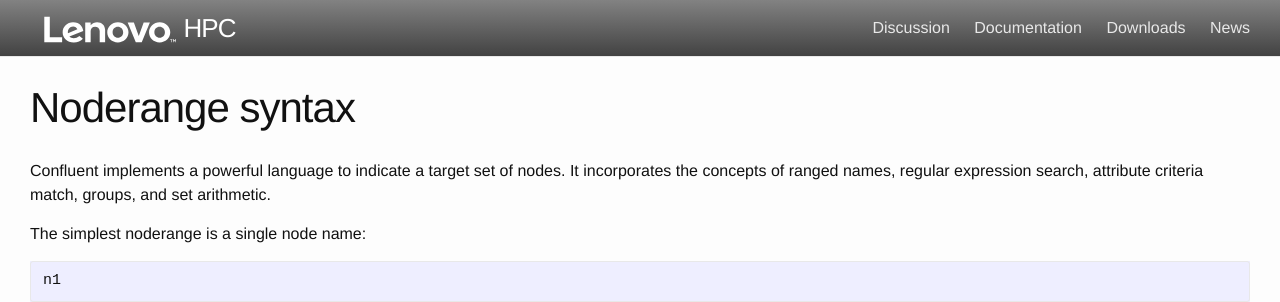
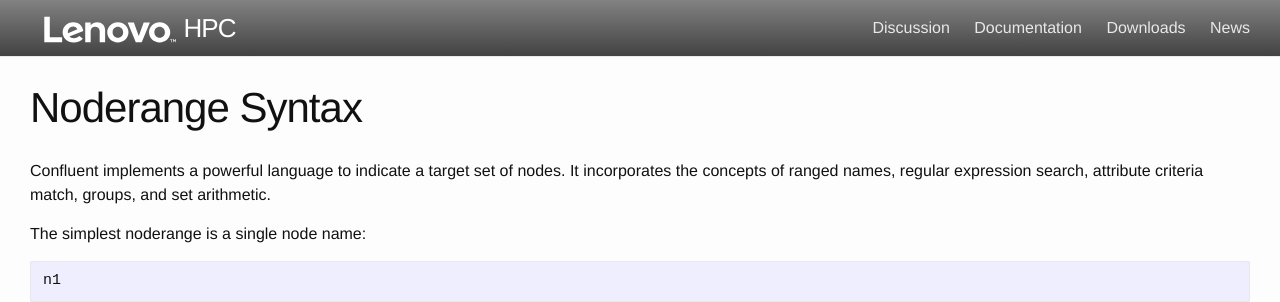
Before and after one commit to xcat2/confluent-docs, a Jekyll site: the page built from docs/noderange.md, in a window 1280 px wide. Shown: the top 302 px of the page. Built offline with Jekyll 4.4.1, drawn with Linux system fonts in a browser that asks for light colours.

Commit message:
Modify some style issues

```diff
--- a/css/main.scss
+++ b/css/main.scss
@@ -57,4 +57,5 @@
 
 dd {
         margin-left: 1em;
+        margin-bottom: 1.5em;
 }
--- a/docs/noderange.md
+++ b/docs/noderange.md
@@ -1,6 +1,6 @@
 ---
 layout: page
-title: Noderange syntax
+title: Noderange Syntax
 permalink: /documentation/noderange.html
 ---
 
```
